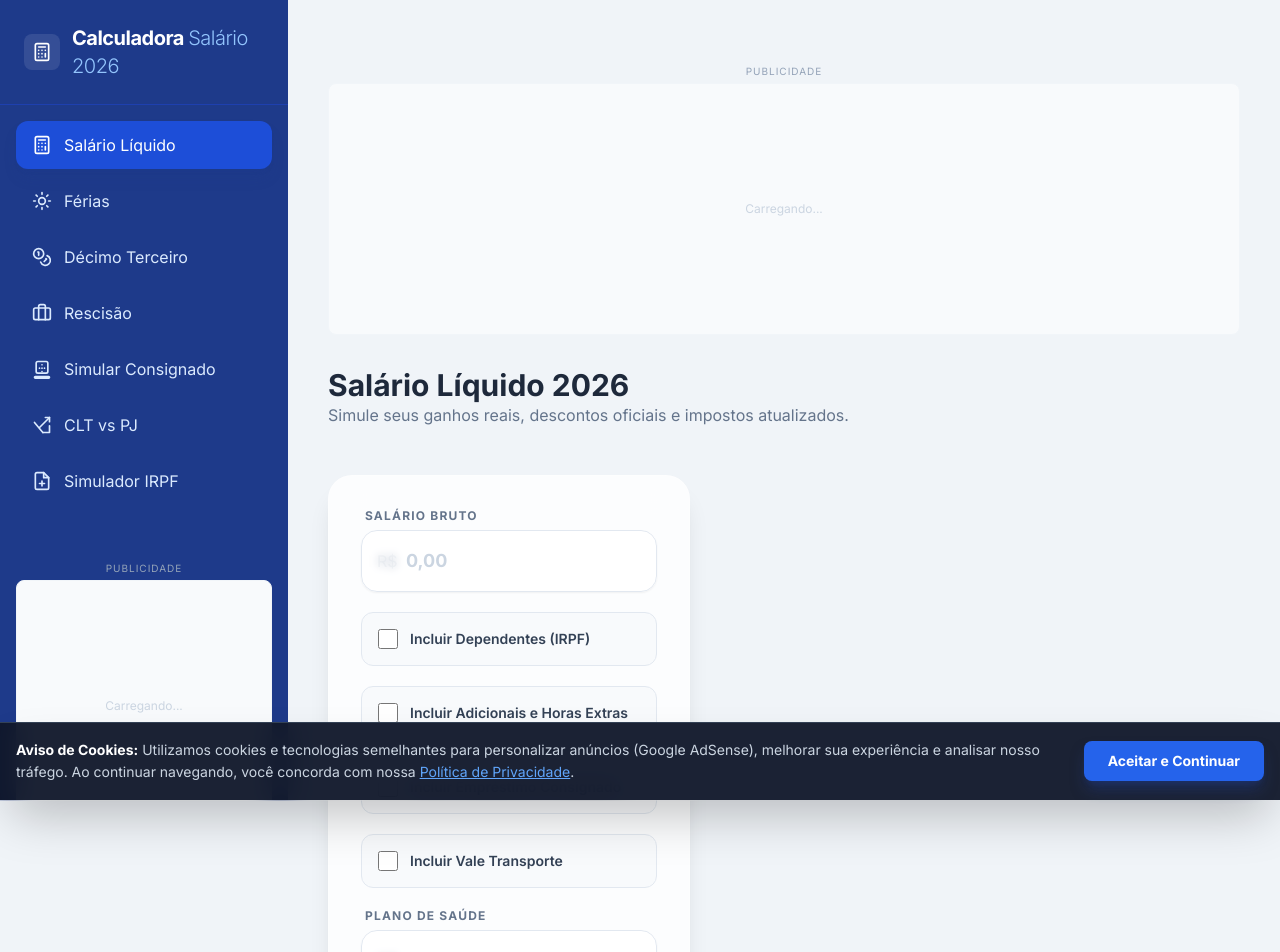
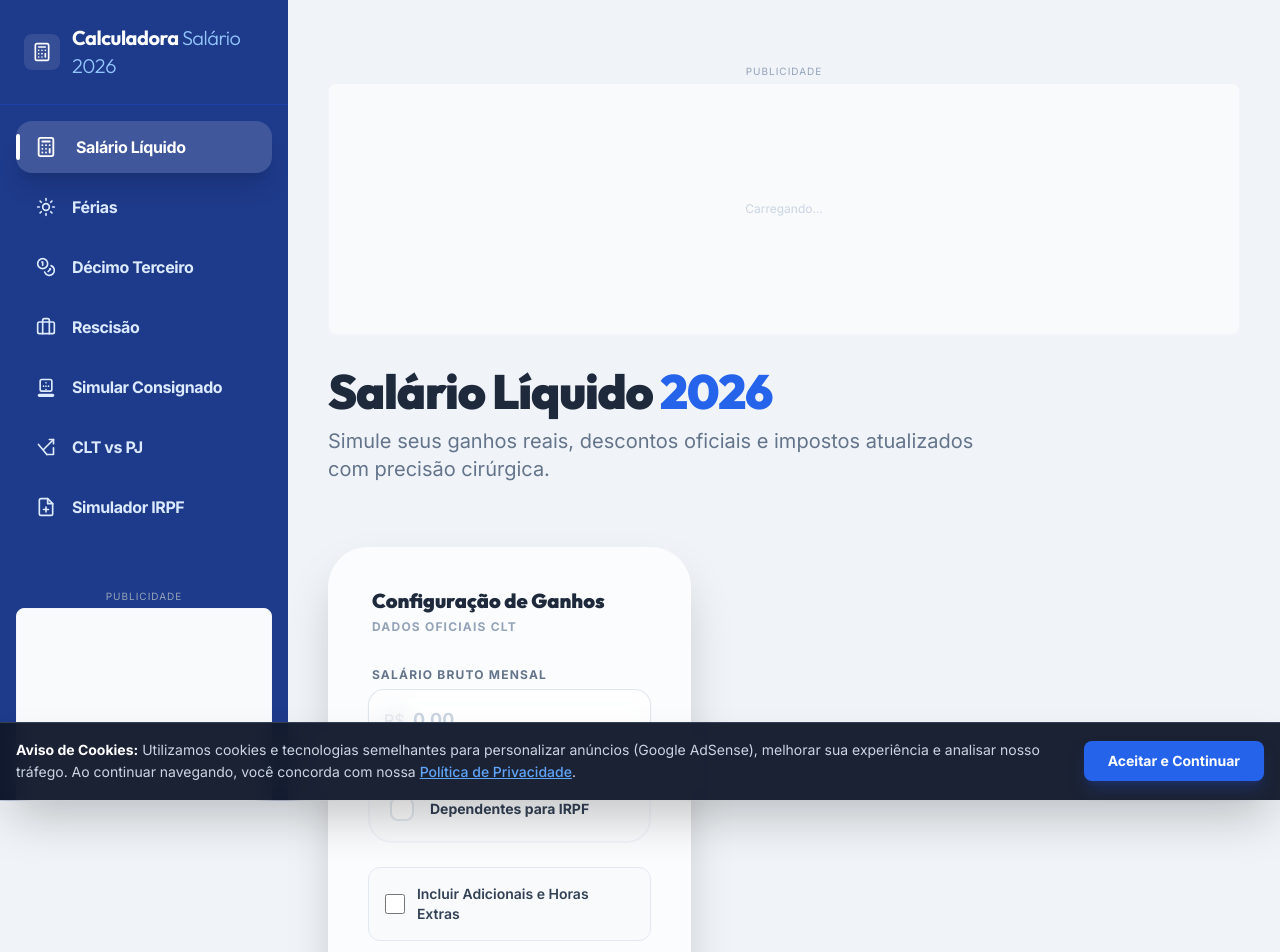
Before and after one commit to noviso123/calculadorasalariobr, a React (Vite) app: page / in a window 1280 px wide. Shown: the top 952 px of the page. Built offline with nearby package versions, Linux system fonts and the light colour scheme.

Commit message:
UI: Final premium SaaS polish - Typography, Glassmorphism, and Motion

```diff
--- a/src/components/Layout.tsx
+++ b/src/components/Layout.tsx
@@ -19,10 +19,11 @@ const NavItem = ({ to, icon, label, currentPath }: { to: string, icon: React.Rea
     return (
         <Link
             to={to}
-            className={`w-full flex items-center gap-3 px-4 py-3 rounded-xl transition-all font-medium ${isActive ? 'bg-blue-700 text-white shadow-lg shadow-blue-900/20' : 'text-blue-100 hover:bg-white/10'}`}
+            className={`w-full flex items-center gap-4 px-5 py-3.5 rounded-2xl transition-all duration-300 font-bold group relative overflow-hidden ${isActive ? 'bg-white/15 text-white shadow-xl shadow-black/10' : 'text-blue-100 hover:bg-white/5 hover:text-white'}`}
         >
-            {icon}
-            <span>{label}</span>
+            {isActive && <div className="absolute left-0 top-1/4 bottom-1/4 w-1 bg-white rounded-full"></div>}
+            <div className={`transition-transform duration-500 ${isActive ? 'scale-110' : 'group-hover:scale-110 group-hover:-rotate-6'}`}>{icon}</div>
+            <span className={`tracking-tight whitespace-nowrap ${isActive ? 'translate-x-1' : 'group-hover:translate-x-1'} transition-transform duration-300`}>{label}</span>
         </Link>
     );
 };
--- a/src/components/views/CompareView.tsx
+++ b/src/components/views/CompareView.tsx
@@ -46,9 +46,9 @@ const CompareView: React.FC = () => {
         <title>Comparador CLT x PJ 2026 - Mensal vs Mensal</title>
       </Helmet>
 
-      <header className="mb-8 md:mb-12">
-        <h2 className="text-3xl font-bold text-slate-800 text-center md:text-left">Comparador CLT vs PJ</h2>
-        <p className="text-slate-500 text-center md:text-left text-lg">Qual o seu rendimento real **mensal** em cada regime?</p>
+      <header className="mb-12 md:mb-16">
+        <h2 className="text-4xl md:text-5xl font-black text-slate-800 tracking-tight leading-tight">CLT vs <span className="text-indigo-600">PJ 2026</span></h2>
+        <p className="text-slate-500 text-lg md:text-xl mt-3 max-w-2xl leading-relaxed">Qual o seu rendimento real e o poder de consumo mensal em cada regime de contratação?</p>
       </header>
 
       <div className="flex flex-col lg:flex-row gap-8 items-start">
--- a/src/components/views/IrpfView.tsx
+++ b/src/components/views/IrpfView.tsx
@@ -42,9 +42,9 @@ const IrpfView: React.FC = () => {
         <meta name="description" content="Simulador oficial de Imposto de Renda 2026. Compare o desconto simplificado x legal e descubra sua alíquota efetiva real." />
       </Helmet>
 
-      <header className="mb-8 md:mb-12">
-        <h2 className="text-3xl font-bold text-slate-800">Simulador de IRPF 2026</h2>
-        <p className="text-slate-500">Compare o Modelo Completo vs Simplificado e descubra sua alíquota real.</p>
+      <header className="mb-12 md:mb-16">
+        <h2 className="text-4xl md:text-5xl font-black text-slate-800 tracking-tight leading-tight">Simulador de <span className="text-blue-600">IRPF 2026</span></h2>
+        <p className="text-slate-500 text-lg md:text-xl mt-3 max-w-2xl leading-relaxed">Compare o Modelo Completo vs Simplificado e descubra o peso real do Imposto de Renda na sua folha.</p>
       </header>
 
       <div className="flex flex-col lg:flex-row gap-8 lg:gap-12 items-start">
--- a/src/components/views/SalaryView.tsx
+++ b/src/components/views/SalaryView.tsx
@@ -3,6 +3,7 @@ import { Helmet } from 'react-helmet-async';
 import { CalculationResult, SalaryInput, ExtrasInput, ConsignedInput, AIContext } from '../../types';
 import { calculateSalary } from '../../services/taxService';
 import { InputGroup, ExtrasSection, ResultCard } from '../Shared';
+import { Check } from 'lucide-react';
 import ConsignedSection from '../ConsignedSection';
 import PieChartVisual from '../PieChartVisual';
 import AIAdvisor from '../AIAdvisor';
@@ -68,9 +69,9 @@ const SalaryView: React.FC = () => {
       </Helmet>
 
       {/* 1. CABEÇALHO */}
-      <header className="mb-8 md:mb-12">
-        <h2 className="text-3xl font-bold text-slate-800">Salário Líquido 2026</h2>
-        <p className="text-slate-500">Simule seus ganhos reais, descontos oficiais e impostos atualizados.</p>
+      <header className="mb-12 md:mb-16">
+        <h2 className="text-4xl md:text-5xl font-black text-slate-800 tracking-tight leading-tight">Salário Líquido <span className="text-blue-600">2026</span></h2>
+        <p className="text-slate-500 text-lg md:text-xl mt-3 max-w-2xl leading-relaxed">Simule seus ganhos reais, descontos oficiais e impostos atualizados com precisão cirúrgica.</p>
       </header>
 
       {/* 2. ÁREA DE CÁLCULO E RESULTADOS */}
@@ -79,18 +80,26 @@ const SalaryView: React.FC = () => {
 
         {/* CONTAINER A: FORMULÁRIO */}
         {/* CONTAINER A: FORMULÁRIO */}
-        <section className="w-full lg:w-5/12 glass-card p-6 md:p-8 rounded-3xl relative z-10 animate-fade-in-up">
-           <form onSubmit={handleCalc} className="space-y-5">
-              <InputGroup label="Salário Bruto" value={data.grossSalary} onChange={(v) => setData({...data, grossSalary: Number(v)})} required />
+        <section className="w-full lg:w-5/12 glass-card p-6 md:p-10 rounded-[2.5rem] relative z-10 animate-fade-in-up border-none shadow-2xl">
+           <div className="mb-8 pl-1">
+              <h3 className="text-xl font-black text-slate-800">Configuração de Ganhos</h3>
+              <p className="text-xs text-slate-400 font-bold uppercase tracking-widest mt-1">Dados oficiais CLT</p>
+           </div>
 
-              <div className={`p-4 rounded-xl border transition-all ${data.includeDependents ? 'bg-blue-50 border-blue-200' : 'bg-slate-50 border-slate-200'}`}>
-                <label className="flex items-center gap-3 cursor-pointer select-none">
-                  <input type="checkbox" checked={data.includeDependents} onChange={(e) => setData({...data, includeDependents: e.target.checked})} className="h-5 w-5 accent-blue-600 rounded" />
-                  <span className="text-sm font-semibold text-slate-700">Incluir Dependentes (IRPF)</span>
+           <form onSubmit={handleCalc} className="space-y-6">
+              <InputGroup label="Salário Bruto Mensal" value={data.grossSalary} onChange={(v) => setData({...data, grossSalary: Number(v)})} required />
+
+              <div className={`p-5 rounded-3xl border-2 transition-all ${data.includeDependents ? 'bg-blue-50/50 border-blue-100' : 'bg-slate-50/50 border-slate-100'}`}>
+                <label className="flex items-center gap-4 cursor-pointer select-none">
+                  <div className={`h-6 w-6 rounded-lg border-2 flex items-center justify-center transition-all ${data.includeDependents ? 'bg-blue-600 border-blue-600 text-white' : 'bg-white border-slate-200'}`}>
+                    {data.includeDependents && <Check size={14} strokeWidth={3} />}
+                  </div>
+                  <input type="checkbox" className="hidden" checked={data.includeDependents} onChange={(e) => setData({...data, includeDependents: e.target.checked})} />
+                  <span className="text-sm font-bold text-slate-700">Dependentes para IRPF</span>
                 </label>
                 {data.includeDependents && (
-                  <div className="mt-4 animate-fade-in">
-                    <InputGroup label="Número de Dependentes" value={data.dependents} onChange={(v) => setData({...data, dependents: Number(v)})} isSmall placeholder="0" />
+                  <div className="mt-4 animate-scale-in">
+                    <InputGroup label="Quantidade de Dependentes" value={data.dependents} onChange={(v) => setData({...data, dependents: Number(v)})} isSmall placeholder="0" />
                   </div>
                 )}
               </div>
--- a/src/components/views/TerminationView.tsx
+++ b/src/components/views/TerminationView.tsx
@@ -64,18 +64,23 @@ const TerminationView: React.FC = () => {
         <link rel="canonical" href="https://calculadorasalario2026.com.br/rescisao" />
       </Helmet>
       {/* 1. CABEÇALHO */}
-      <header className="mb-8 md:mb-12">
-        <h2 className="text-3xl font-bold text-slate-800">Rescisão de Contrato</h2>
-        <p className="text-slate-500">Estimativa completa de valores para desligamento trabalhista.</p>
+      <header className="mb-12 md:mb-16">
+        <h2 className="text-4xl md:text-5xl font-black text-slate-800 tracking-tight leading-tight">Rescisão de <span className="text-blue-600">Contrato</span></h2>
+        <p className="text-slate-500 text-lg md:text-xl mt-3 max-w-2xl leading-relaxed">Simulação completa de valores para desligamento trabalhista com base nas regras de 2026.</p>
       </header>
 
       {/* 2. ÁREA DE CÁLCULO */}
       <div className="flex flex-col lg:flex-row gap-8 lg:gap-12 items-start w-full relative">
 
          {/* CONTAINER A: FORMULÁRIO */}
-         <section className="w-full lg:w-5/12 glass-card p-6 md:p-8 rounded-3xl relative z-10 animate-fade-in-up">
-            <form onSubmit={handleCalc} className="space-y-4">
-               <InputGroup label="Salário Bruto" value={data.grossSalary} onChange={(v) => setData({...data, grossSalary: Number(v)})} required />
+         <section className="w-full lg:w-5/12 glass-card p-6 md:p-10 rounded-[2.5rem] relative z-10 animate-fade-in-up border-none shadow-2xl">
+            <div className="mb-8 pl-1">
+              <h3 className="text-xl font-black text-slate-800">Dados do Contrato</h3>
+              <p className="text-xs text-slate-400 font-bold uppercase tracking-widest mt-1">Simulação Rescisória</p>
+            </div>
+
+            <form onSubmit={handleCalc} className="space-y-5">
+               <InputGroup label="Último Salário Bruto" value={data.grossSalary} onChange={(v) => setData({...data, grossSalary: Number(v)})} required />
                <div className="grid grid-cols-1 sm:grid-cols-2 gap-3">
                   <div>
                     <label className="block text-xs font-bold text-slate-500 mb-1">Data Admissão</label>
@@ -223,22 +228,22 @@ const TerminationView: React.FC = () => {
             {result && (
                <div ref={resultsRef} className="space-y-6 animate-fade-in scroll-mt-6">
                   {/* CARDS DE RESULTADO: RESCISÃO + FGTS */}
-                  <div className="grid grid-cols-1 md:grid-cols-2 gap-4">
+                   <div className="grid grid-cols-1 md:grid-cols-2 gap-6">
                       {/* CARD 1: RESCISÃO LÍQUIDA (DINHEIRO NA MÃO) */}
-                      <div className={`text-white p-6 rounded-2xl shadow-lg flex flex-col justify-between ${result.finalNetTermination === 0 ? 'bg-red-900' : 'bg-slate-800'}`}>
-                        <p className={`${result.finalNetTermination === 0 ? 'text-red-200' : 'text-slate-300'} text-xs font-bold uppercase tracking-wider`}>Líquido Rescisório (TRCT)</p>
-                        <p className="text-3xl font-extrabold mt-2 break-words">{formatCurrency(result.finalNetTermination)}</p>
-                        <p className={`${result.finalNetTermination === 0 ? 'text-red-300' : 'text-slate-400'} text-xs mt-2`}>
-                          {result.finalNetTermination === 0 ? 'Deduções superiores aos ganhos (Zerado)' : 'Valor depositado em conta'}
+                      <div className={`p-8 rounded-[2rem] border shadow-2xl backdrop-blur-xl flex flex-col justify-between transition-all animate-scale-in duration-500 ${result.finalNetTermination === 0 ? 'bg-slate-900 text-white' : 'bg-gradient-to-br from-slate-800 to-slate-950 text-white'}`}>
+                        <p className={`${result.finalNetTermination === 0 ? 'text-slate-400' : 'text-blue-100/70'} text-[10px] font-black uppercase tracking-[0.2em] mb-4`}>Líquido Rescisório (TRCT)</p>
+                        <p className="text-4xl font-black tracking-tighter break-words">{formatCurrency(result.finalNetTermination)}</p>
+                        <p className="text-[10px] text-slate-400 mt-4 leading-relaxed">
+                          {result.finalNetTermination === 0 ? 'Deduções superiores aos ganhos (Zerado)' : 'Valor aproximado a ser creditado em conta.'}
                         </p>
                       </div>
 
                       {/* CARD 2: SAQUE FGTS */}
-                      <div className="bg-emerald-600 text-white p-6 rounded-2xl shadow-lg flex flex-col justify-between">
-                        <p className="text-emerald-100 text-xs font-bold uppercase tracking-wider">Líquido FGTS a Sacar</p>
-                        <p className="text-3xl font-extrabold mt-2 break-words">{formatCurrency(result.finalFgtsToWithdraw)}</p>
-                        <div className="flex justify-between items-center mt-2">
-                            <p className="text-xs text-emerald-200">Saldo Disponível no App FGTS</p>
+                      <div className="bg-gradient-to-br from-emerald-600 to-emerald-800 text-white p-8 rounded-[2rem] shadow-2xl shadow-emerald-500/20 flex flex-col justify-between transition-all animate-scale-in duration-500">
+                        <p className="text-emerald-100/70 text-[10px] font-black uppercase tracking-[0.2em] mb-4">Líquido FGTS a Sacar</p>
+                        <p className="text-4xl font-black tracking-tighter break-words">{formatCurrency(result.finalFgtsToWithdraw)}</p>
+                        <div className="flex justify-between items-center mt-4">
+                            <p className="text-[10px] text-emerald-200">Saldo Disponível no Aplicativo FGTS</p>
                         </div>
                       </div>
                   </div>
--- a/src/components/views/ThirteenthView.tsx
+++ b/src/components/views/ThirteenthView.tsx
@@ -66,19 +66,24 @@ const ThirteenthView: React.FC = () => {
         <link rel="canonical" href="https://calculadorasalario2026.com.br/decimo-terceiro" />
       </Helmet>
       {/* 1. CABEÇALHO */}
-      <header className="mb-8 md:mb-12">
-        <h2 className="text-3xl font-bold text-slate-800">Décimo Terceiro 2026</h2>
-        <p className="text-slate-500">Simule o recebimento da 1ª e 2ª parcela com precisão.</p>
+      <header className="mb-12 md:mb-16">
+        <h2 className="text-4xl md:text-5xl font-black text-slate-800 tracking-tight leading-tight">Décimo Terceiro <span className="text-blue-600">2026</span></h2>
+        <p className="text-slate-500 text-lg md:text-xl mt-3 max-w-2xl leading-relaxed">Simule a Gratificação Natalina com o cálculo exato das parcelas e descontos de fim de ano.</p>
       </header>
 
       {/* 2. ÁREA DE CÁLCULO */}
       <div className="flex flex-col lg:flex-row gap-8 lg:gap-12 items-start w-full relative">
 
          {/* CONTAINER A: FORMULÁRIO */}
-         <section className="w-full lg:w-5/12 bg-white p-6 md:p-8 rounded-2xl shadow-sm border border-slate-100 relative z-10">
-            <form onSubmit={handleCalc} className="space-y-5">
+         <section className="w-full lg:w-5/12 glass-card p-6 md:p-10 rounded-[2.5rem] relative z-10 animate-fade-in-up border-none shadow-2xl">
+            <div className="mb-8 pl-1">
+              <h3 className="text-xl font-black text-slate-800">Configurar Gratificação</h3>
+              <p className="text-xs text-slate-400 font-bold uppercase tracking-widest mt-1">Base oficial 2026</p>
+            </div>
+
+            <form onSubmit={handleCalc} className="space-y-6">
                <InputGroup label="Salário Bruto" value={data.grossSalary} onChange={(v) => setData({...data, grossSalary: Number(v)})} required />
-               <InputGroup label="Meses Trabalhados" value={data.monthsWorked} onChange={(v) => setData({...data, monthsWorked: Math.min(12, Number(v))})} isSmall />
+               <InputGroup label="Meses Trabalhados no Ano" value={data.monthsWorked} onChange={(v) => setData({...data, monthsWorked: Math.min(12, Number(v))})} isSmall />
 
                <div className={`p-4 rounded-xl border transition-all ${data.includeDependents ? 'bg-blue-50 border-blue-200' : 'bg-slate-50 border-slate-200'}`}>
                  <label className="flex items-center gap-3 cursor-pointer select-none">
--- a/src/components/views/VacationView.tsx
+++ b/src/components/views/VacationView.tsx
@@ -73,9 +73,14 @@ const VacationView: React.FC = () => {
      <div className="flex flex-col lg:flex-row gap-8 lg:gap-12 items-start w-full relative">
 
         {/* CONTAINER A: FORMULÁRIO */}
-        <section className="w-full lg:w-5/12 glass-card p-6 md:p-8 rounded-3xl relative z-10 animate-fade-in-up">
-          <form onSubmit={handleCalc} className="space-y-5">
-             <InputGroup label="Salário Bruto" value={data.grossSalary} onChange={(v) => setData({...data, grossSalary: Number(v)})} required />
+        <section className="w-full lg:w-5/12 glass-card p-6 md:p-10 rounded-[2.5rem] relative z-10 animate-fade-in-up border-none shadow-2xl">
+           <div className="mb-8 pl-1">
+              <h3 className="text-xl font-black text-slate-800">Parâmetros das Férias</h3>
+              <p className="text-xs text-slate-400 font-bold uppercase tracking-widest mt-1">Regras oficiais 2026</p>
+           </div>
+
+           <form onSubmit={handleCalc} className="space-y-6">
+              <InputGroup label="Salário Bruto" value={data.grossSalary} onChange={(v) => setData({...data, grossSalary: Number(v)})} required />
 
              <div className={`p-4 rounded-xl border transition-all ${data.includeDependents ? 'bg-blue-50 border-blue-200' : 'bg-slate-50 border-slate-200'}`}>
                <label className="flex items-center gap-3 cursor-pointer select-none">
--- a/src/index.css
+++ b/src/index.css
@@ -1,29 +1,81 @@
+@import url('https://fonts.googleapis.com/css2?family=Inter:ital,opsz,wght@0,14..32,100..900;1,14..32,100..900&family=Outfit:wght@100..900&display=swap');
+
 @tailwind base;
 @tailwind components;
 @tailwind utilities;
 
 @layer base {
   body {
-    @apply font-sans bg-slate-50 text-slate-900 antialiased;
-    background-image: radial-gradient(circle at 50% 0%, #eff6ff 0%, #f8fafc 100%);
+    font-family: 'Inter', sans-serif;
+    background-color: #f8fafc;
+    color: #0f172a;
+    -webkit-font-smoothing: antialiased;
+    background-image:
+      radial-gradient(at 0% 0%, hsla(210, 100%, 96%, 1) 0, transparent 50%),
+      radial-gradient(at 50% 0%, hsla(214, 100%, 94%, 1) 0, transparent 50%),
+      radial-gradient(at 100% 0%, hsla(210, 100%, 96%, 1) 0, transparent 50%);
     min-height: 100vh;
+  }
+
+  h1,
+  h2,
+  h3,
+  h4,
+  h5,
+  h6 {
+    font-family: 'Outfit', sans-serif;
   }
 }
 
 @layer components {
   .glass-card {
-    @apply bg-white/80 backdrop-blur-lg border border-white/20 shadow-xl;
+    background-color: rgba(255, 255, 255, 0.7);
+    backdrop-filter: blur(24px);
+    border-width: 1px;
+    border-color: rgba(255, 255, 255, 0.4);
+    box-shadow: 0 8px 32px 0 rgba(31, 38, 135, 0.07);
   }
 
   .glass-input {
-    @apply bg-white/50 backdrop-blur-sm border border-slate-200 focus:bg-white/90 focus:ring-4 focus:ring-blue-100 transition-all shadow-sm;
+    background-color: rgba(255, 255, 255, 0.4);
+    backdrop-filter: blur(12px);
+    border-width: 1px;
+    border-color: rgba(203, 213, 225, 0.6);
+    transition-property: all;
+    transition-timing-function: cubic-bezier(0.4, 0, 0.2, 1);
+    transition-duration: 150ms;
+    box-shadow: 0 1px 2px 0 rgba(0, 0, 0, 0.05);
+  }
+
+  .glass-input:focus {
+    background-color: rgba(255, 255, 255, 0.95);
+    outline: 2px solid transparent;
+    outline-offset: 2px;
+    --tw-ring-offset-shadow: var(--tw-ring-inset) 0 0 0 var(--tw-ring-offset-width) var(--tw-ring-offset-color);
+    --tw-ring-shadow: var(--tw-ring-inset) 0 0 0 calc(8px + var(--tw-ring-offset-width)) rgba(59, 130, 246, 0.1);
+    box-shadow: var(--tw-ring-offset-shadow), var(--tw-ring-shadow), var(--tw-shadow, 0 0 #0000);
+    border-color: #3b82f6;
+  }
+
+  .premium-shadow {
+    box-shadow: 0 20px 50px rgba(8, 112, 184, 0.1);
+  }
+
+  .nav-active-pill {
+    position: absolute;
+    left: 0;
+    top: 25%;
+    bottom: 25%;
+    width: 0.25rem;
+    background-color: #ffffff;
+    border-radius: 9999px;
   }
 }
 
 @keyframes fadeInUp {
   from {
     opacity: 0;
-    transform: translateY(20px);
+    transform: translateY(15px);
   }
 
   to {
@@ -32,6 +84,22 @@
   }
 }
 
+@keyframes scaleIn {
+  from {
+    opacity: 0;
+    transform: scale(0.98);
+  }
+
+  to {
+    opacity: 1;
+    transform: scale(1);
+  }
+}
+
 .animate-fade-in-up {
-  animation: fadeInUp 0.6s cubic-bezier(0.16, 1, 0.3, 1) forwards;
+  animation: fadeInUp 0.8s cubic-bezier(0.16, 1, 0.3, 1) forwards;
 }
+
+.animate-scale-in {
+  animation: scaleIn 0.5s cubic-bezier(0.16, 1, 0.3, 1) forwards;
+}
```
Also changed, not shown: src/components/Shared.tsx (+11 -11 lines).
